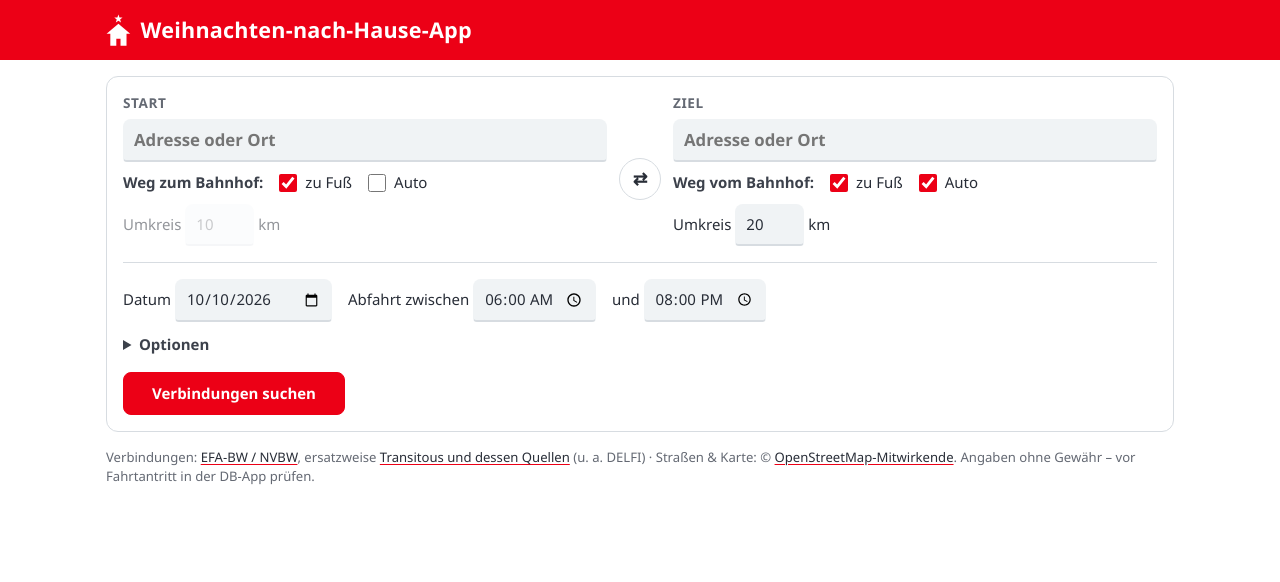
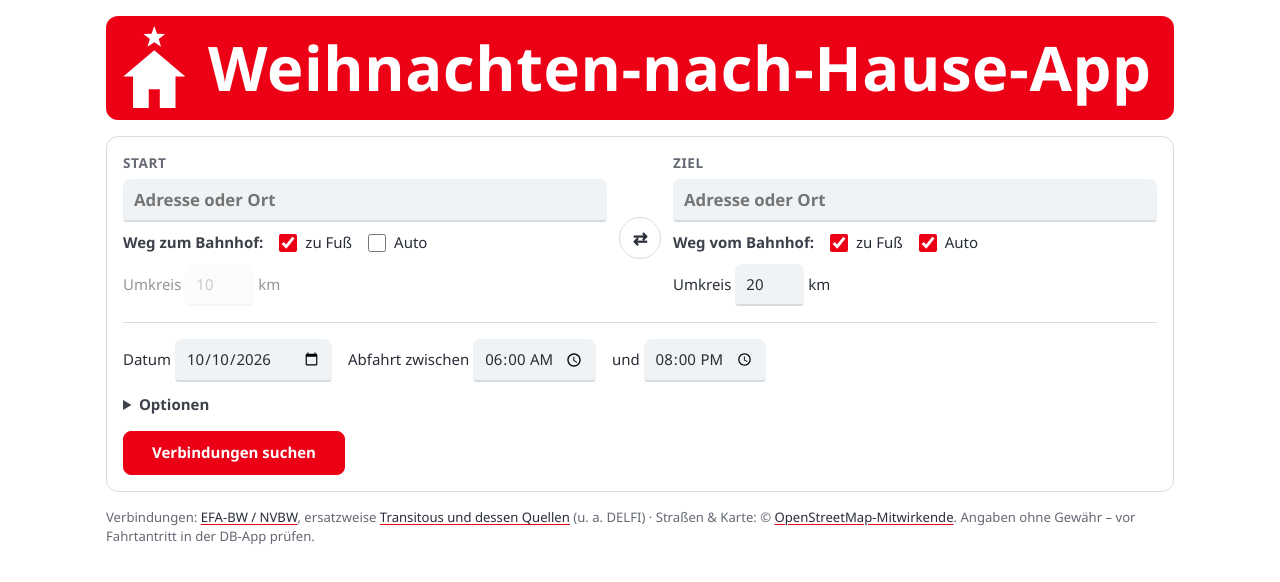
Before and after one commit to michaelwittemann-star/weihnachten-nach-hause, a website built with Vite: page index.html in a window 1280 px wide. Built offline with nearby package versions, Linux system fonts and the light colour scheme.

Commit message:
Überschrift füllt den Balken aus, Balken mit runden Ecken in Inhaltsbreite
Co-Authored-By: Claude Opus 5.5 <noreply@anthropic.com>

```diff
--- a/index.html
+++ b/index.html
@@ -5,7 +5,7 @@
   <meta name="viewport" content="width=device-width, initial-scale=1" />
   <title>Weihnachten-nach-Hause-App</title>
   <meta name="description" content="Bahnverbindungen zu allen Bahnhöfen im Umkreis von Start und Ziel – inklusive Autozeit zum Abholen." />
-  <meta name="theme-color" content="#ec0016" />
+  <meta name="theme-color" content="#ffffff" />
   <link rel="icon" type="image/png" href="favicon.png" />
   <link rel="apple-touch-icon" href="apple-touch-icon.png" />
   <link rel="manifest" href="manifest.webmanifest" />
@@ -16,7 +16,7 @@
 </head>
 <body>
   <header class="top">
-    <h1 class="logo"><svg class="logo-mark" viewBox="104 56 304 400" aria-hidden="true"><g fill="currentColor"><polygon points="110,301 256,177 402,301"/><path fill-rule="evenodd" d="M156 283H356V449H156Z M230 361H282V449H230Z"/><polygon points="256,63 269,99 307,100 277,124 288,161 256,139 224,161 235,124 205,100 243,99"/></g></svg><span>Weihnachten-nach-Hause-App</span></h1>
+    <h1 class="logo"><span class="logo-inner"><svg class="logo-mark" viewBox="104 56 304 400" aria-hidden="true"><g fill="currentColor"><polygon points="110,301 256,177 402,301"/><path fill-rule="evenodd" d="M156 283H356V449H156Z M230 361H282V449H230Z"/><polygon points="256,63 269,99 307,100 277,124 288,161 256,139 224,161 235,124 205,100 243,99"/></g></svg><span>Weihnachten-nach-Hause-App</span></span></h1>
   </header>
 
   <main>
--- a/src/main.ts
+++ b/src/main.ts
@@ -251,6 +251,23 @@ function showStatus(text: string, frac: number, finished = false): void {
   $('cancel').hidden = finished;
 }
 
+/* ---------- Überschrift ---------- */
+
+/** Schriftgröße so wählen, dass Haus und Schriftzug die Breite des roten Balkens ausfüllen. */
+function fitLogo(): void {
+  const h = document.querySelector<HTMLElement>('h1.logo');
+  const inner = h?.querySelector<HTMLElement>('.logo-inner');
+  if (!h || !inner) return;
+  h.style.fontSize = '100px';
+  const cs = getComputedStyle(h);
+  const avail = h.clientWidth - parseFloat(cs.paddingLeft) - parseFloat(cs.paddingRight);
+  const used = inner.getBoundingClientRect().width;
+  if (used > 0) h.style.fontSize = `${Math.floor((100 * avail * 0.995) / used * 10) / 10}px`;
+}
+fitLogo();
+document.fonts?.ready.then(fitLogo);
+window.addEventListener('resize', fitLogo);
+
 /* ---------- Ereignisse ---------- */
 
 initForm(() => undefined);
--- a/src/style.css
+++ b/src/style.css
@@ -38,22 +38,26 @@ body {
 }
 main, footer { max-width: 1100px; margin: 0 auto; padding: 0 16px; }
 
-/* Kopfleiste: rotes Band über die volle Breite, Wortmarke weiß */
+/* Kopfleiste: roter Balken mit runden Ecken in Breite der Inhaltsspalte */
 .top {
+  max-width: 1100px;
+  margin: 16px auto;
+  padding: 0 16px;
+}
+h1 { margin: 0; font-size: 1.35rem; font-weight: 700; letter-spacing: -0.01em; }
+/* Wortmarke: weiße fette Schrift mit Haus-Zeichen; die Schriftgröße setzt fitLogo() so,
+   dass der Schriftzug die Balkenbreite genau ausfüllt */
+h1.logo {
+  display: block;
   background: var(--red);
   color: #fff;
-  padding: 14px max(16px, calc((100% - 1100px) / 2 + 16px));
-  margin-bottom: 16px;
+  border-radius: var(--radius);
+  padding: 8px 16px 10px;
+  font-size: 1.35rem; font-weight: 800; letter-spacing: 0.01em; line-height: 1.15;
+  overflow: hidden;
 }
-h1 { margin: 0; font-size: 1.35rem; font-weight: 700; letter-spacing: -0.01em; }
-/* Überschrift als Wortmarke: weiße fette Schrift mit Haus-Zeichen auf dem roten Band */
-h1.logo {
-  display: flex; align-items: center; gap: 0.45em;
-  color: #fff;
-  font-size: 1.35rem; font-weight: 800; letter-spacing: 0.01em; line-height: 1.15;
-}
-.logo-mark { width: 1.15em; height: 1.5em; flex: none; }
-@media (max-width: 420px) { h1.logo { font-size: 1.05rem; } }
+.logo-inner { display: inline-flex; align-items: center; gap: 0.35em; white-space: nowrap; vertical-align: top; }
+.logo-mark { width: 1.05em; height: 1.4em; flex: none; }
 h2 { margin: 0; font-size: 1.2rem; font-weight: 700; }
 h3 { margin: 0 0 6px; font-size: 0.85rem; color: var(--muted); font-weight: 600; text-transform: uppercase; letter-spacing: 0.04em; }
 h4 { margin: 12px 0 4px; font-size: 0.85rem; color: var(--muted); }
```
Also changed, not shown: public/manifest.webmanifest.
